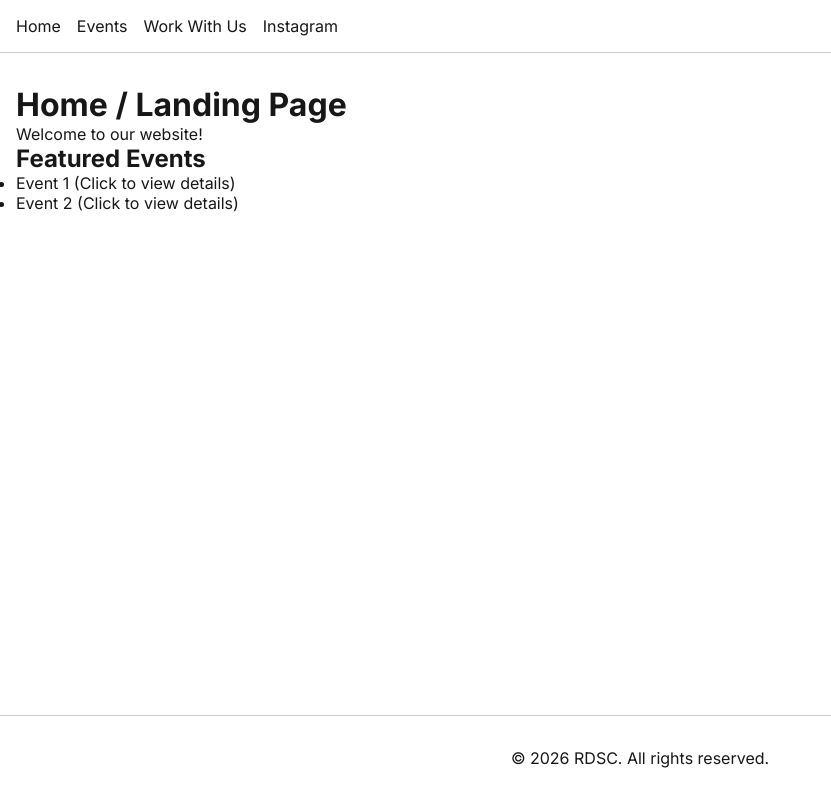
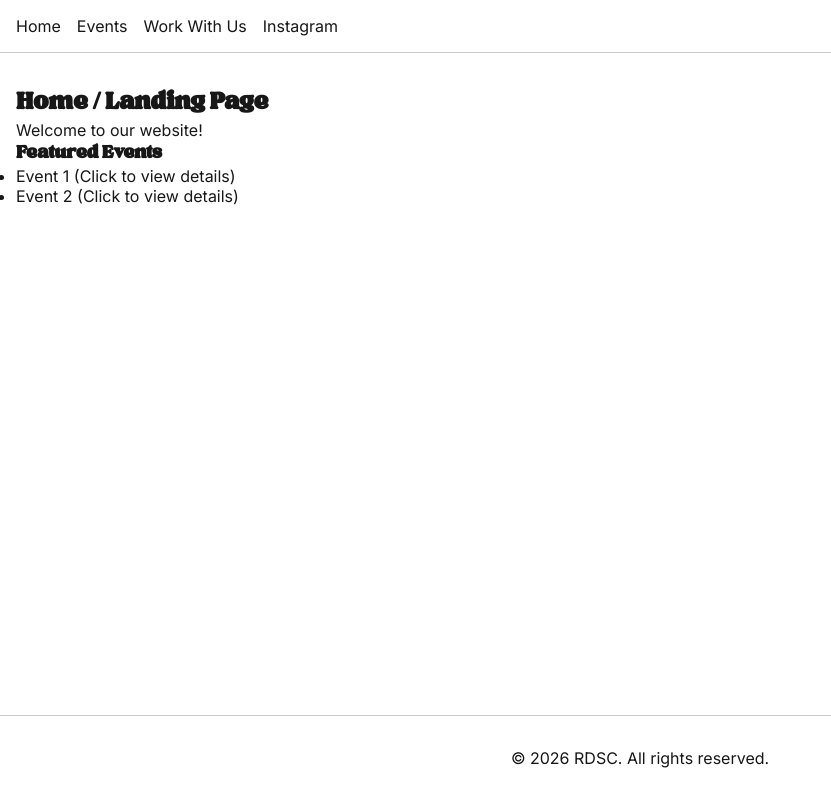
Before and after one commit to louistliu/rdsc-website, a Next.js app: page / in a window 1280 px wide. Shown: the whole page, without its empty margins (0-831 px from the left). Built offline with nearby package versions, Linux system fonts and the light colour scheme.

Commit message:
Added tan tangkiwood font

```diff
--- a/src/app/events/page.tsx
+++ b/src/app/events/page.tsx
@@ -3,7 +3,7 @@ import Link from "next/link";
 export default function EventsPage() {
   return (
     <main>
-      <h1>Events</h1>
+      <h1 className="font-display">Events</h1>
       <p>Here you can browse all our upcoming events.</p>
 
       <ul>
--- a/src/app/page.tsx
+++ b/src/app/page.tsx
@@ -3,11 +3,11 @@ import Link from "next/link";
 export default function Home() {
   return (
     <main>
-      <h1>Home / Landing Page</h1>
+      <h1 className="font-display">Home / Landing Page</h1>
       <p>Welcome to our website!</p>
 
       <section>
-        <h2>Featured Events</h2>
+        <h2 className="font-display">Featured Events</h2>
         {/* Placeholder for event cards */}
         <ul>
           <li>
--- a/src/app/work-with-us/page.tsx
+++ b/src/app/work-with-us/page.tsx
@@ -1,7 +1,7 @@
 export default function WorkWithUsPage() {
   return (
     <main>
-      <h1>Work With Us</h1>
+      <h1 className="font-display">Work With Us</h1>
       <p>Find out how you can collaborate or work with us.</p>
     </main>
   );
```
